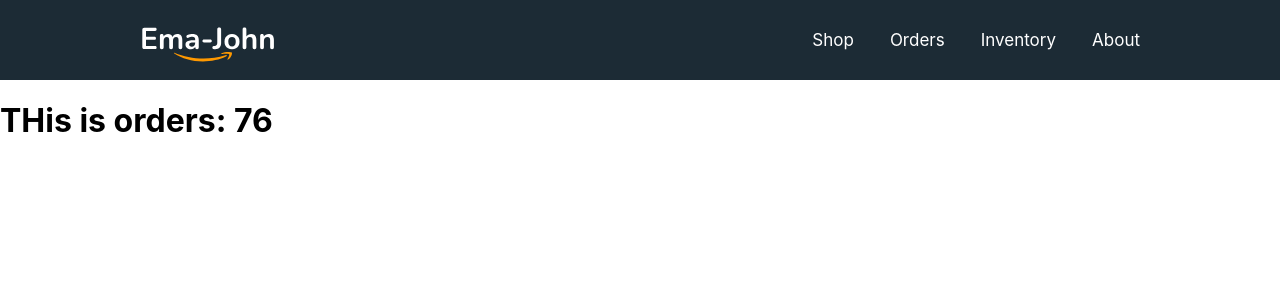
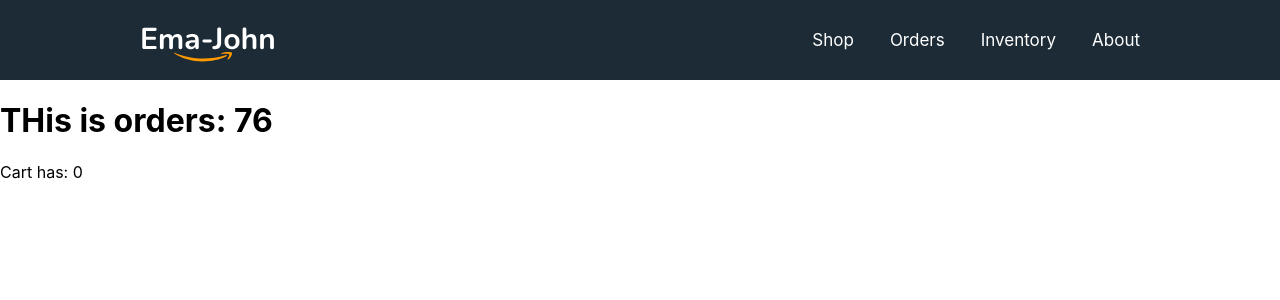
Before and after one commit to Rasujon3/ema-john-simples, a React (Create React App) app: page /orders in a window 1280 px wide. Shown: the top 300 px of the page. Built offline with nearby package versions, Linux system fonts and the light colour scheme.

Commit message:
53-4 Create useCart with products dependency and use it

```diff
--- a/src/components/Orders/Orders.js
+++ b/src/components/Orders/Orders.js
@@ -1,11 +1,14 @@
 import React from "react";
+import useCart from "../../hooks/useCart";
 import useProducts from "../../hooks/useProducts";
 
 const Orders = () => {
   const [products, setProducts] = useProducts();
+  const [cart, setCart] = useCart(products);
   return (
     <div>
       <h1>THis is orders: {products.length}</h1>
+      <p>Cart has: {cart.length}</p>
     </div>
   );
 };
--- /dev/null
+++ b/src/hooks/useCart.js
@@ -0,0 +1,23 @@
+import { useEffect, useState } from "react";
+import { getStoredCart } from "../utilities/fakedb";
+
+const useCart = (products) => {
+  const [cart, setCart] = useState([]);
+
+  useEffect(() => {
+    const storedCart = getStoredCart();
+    const savedCart = [];
+    for (const id in storedCart) {
+      const addedProduct = products.find((product) => product.id === id);
+      if (addedProduct) {
+        const quantity = storedCart[id];
+        addedProduct.quantity = quantity;
+        savedCart.push(addedProduct);
+      }
+    }
+    setCart(savedCart);
+  }, [products]);
+  return [cart, setCart];
+};
+
+export default useCart;
```
